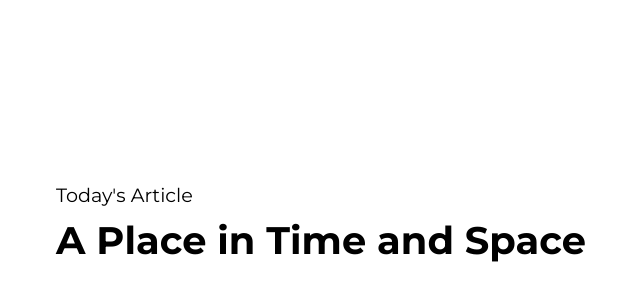
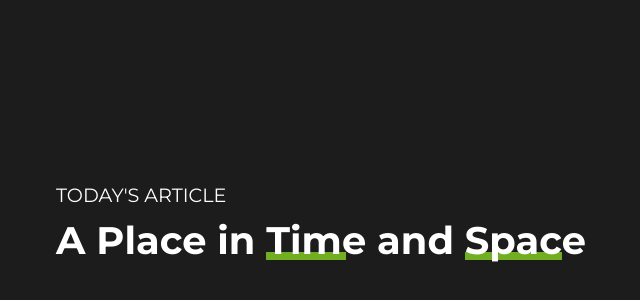
Before and after one commit to HacheGe60/build_a_simple_layout, a plain HTML site: page index.html in a window 1280 px wide. Shown: the part 186-486 px from the top of the page, without its empty margins (319-959 px from the left). Drawn offline with Linux system fonts and the light colour scheme.

Commit message:
Making our layout dark

```diff
--- a/index.css
+++ b/index.css
@@ -11,6 +11,9 @@ body {
   font-family: 'Montserrat', sans-serif;
   display: grid;
   place-content: center;
+  background: linear-gradient(0deg, rgba(34, 34, 34, 1) 32%, rgba(28, 28, 28, 1) 32%, rgba(28, 28, 28, 1) 100%);
+  color: #fff;
+
 }
 
 h1 {
@@ -21,6 +24,22 @@ h1 {
 p {
   font-size: 1.2em;
   margin-bottom: 0.5em;
+  text-transform: uppercase;
+}
+
+span {
+  position: relative;
+}
+
+span:before {
+  position: absolute;
+  content: '';
+  height: .2em;
+  width: 80%;
+  bottom: .1em;
+  z-index: -1;
+  background: #71ae21;
+
 }
 
 /*
```
